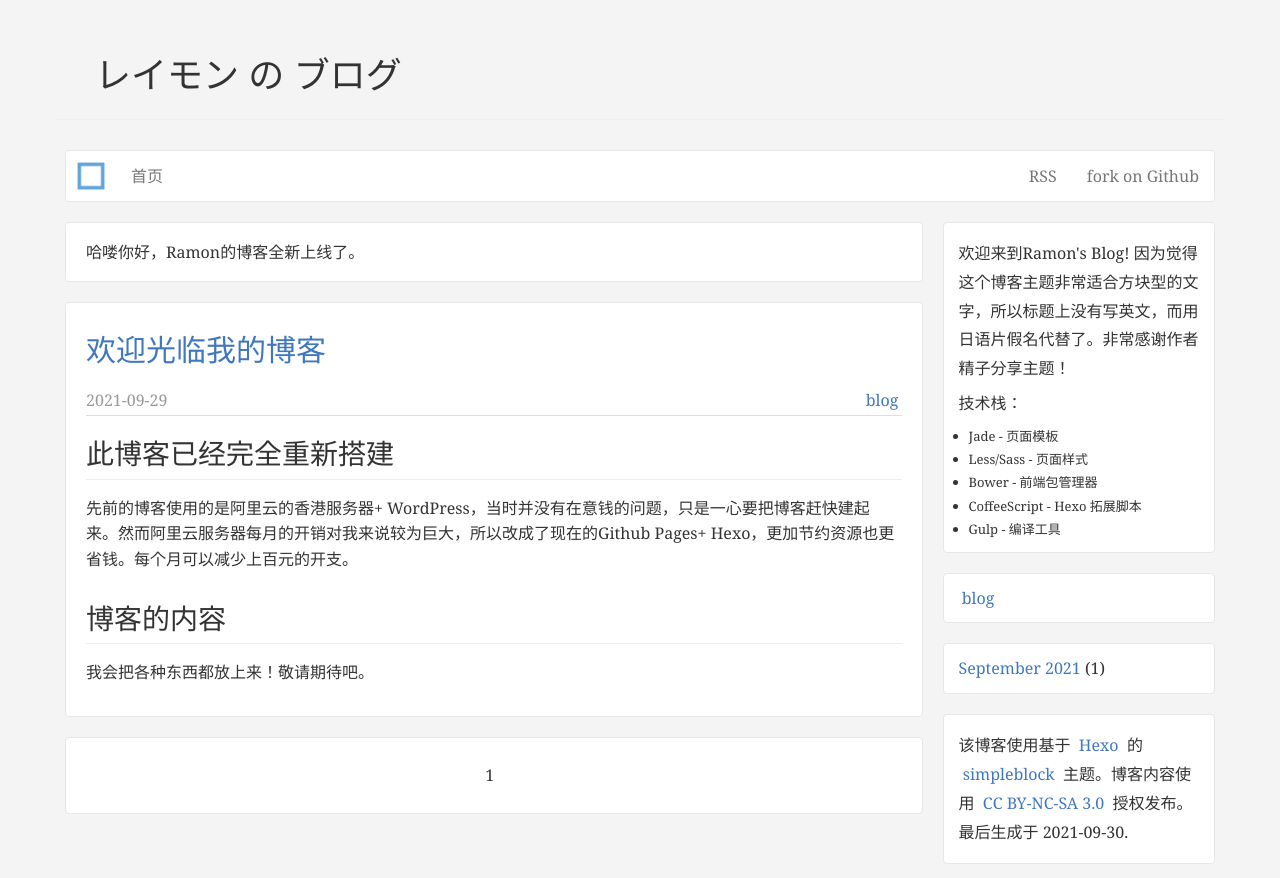
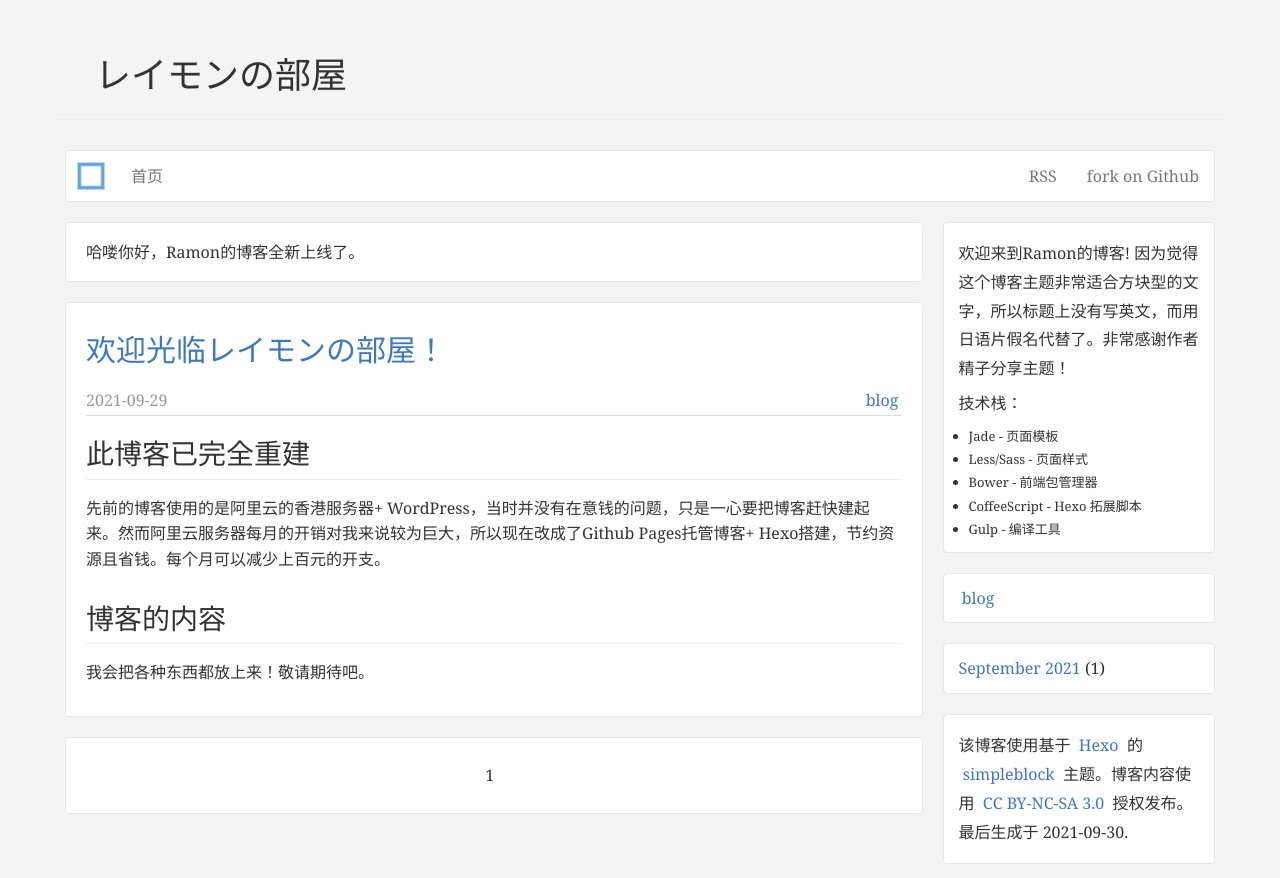
Before and after one commit to Ramonade/Ramonade.github.io, a plain HTML site: page index.html in a window 1280 px wide. Drawn offline with Linux system fonts and the light colour scheme.

Commit message:
Site updated: 2021-09-30 17:37:10

```diff
--- a/index.html
+++ b/index.html
@@ -1,6 +1,6 @@
-<!DOCTYPE html><html><head><meta charset="utf-8"><meta name="viewport" content="width=device-width, initial-scale=1"><link rel="icon" href="/favicon.png"><link rel="alternate" type="application/rss+xml" title="レイモン の ブログ" href="https://jysperm.me/atom.xml"><link rel="stylesheet" href="/styles.css"><title>レイモン の ブログ</title><meta name="generator" content="Hexo 5.4.0"></head><body><div class="container"><div class="columns page-header"><h1>レイモン の ブログ</h1></div><div class="columns"><div class="navigation"><nav class="menus-main"><a href="/" class="favicon"><img alt="レイモン の ブログ" src="/favicon.png"></a><a href="/">首页</a></nav><nav class="right menus-right"><a href="/atom.xml">RSS</a><a target="_blank" href="hexo-theme-simpleblock">fork on Github</a></nav></div></div><div class="columns"><div class="block-body column three-fourths"><div class="article-widget">哈喽你好，Ramon的博客全新上线了。</div><article><header><h2><a href="/2021/09/29/%E5%AE%8C%E5%85%A8%E9%87%8D%E6%96%B0%E6%90%AD%E5%BB%BA%E4%BA%86%E6%88%91%E7%9A%84%E5%8D%9A%E5%AE%A2/">欢迎光临我的博客</a></h2></header><div class="article-meta clearfix"><time class="left">2021-09-29</time><ul class="tags left"></ul><ul class="tags right"><li><a href="/tags/blog/">blog</a></li></ul></div><div class="markdown-body"><h2 id="此博客已经完全重新搭建"><a href="#此博客已经完全重新搭建" class="headerlink" title="此博客已经完全重新搭建"></a>此博客已经完全重新搭建</h2><p>先前的博客使用的是阿里云的香港服务器+ WordPress，当时并没有在意钱的问题，只是一心要把博客赶快建起来。然而阿里云服务器每月的开销对我来说较为巨大，所以改成了现在的Github Pages+ Hexo，更加节约资源也更省钱。每个月可以减少上百元的开支。</p>
+<!DOCTYPE html><html><head><meta charset="utf-8"><meta name="viewport" content="width=device-width, initial-scale=1"><link rel="icon" href="/favicon.png"><link rel="alternate" type="application/rss+xml" title="レイモンの部屋" href="https://jysperm.me/atom.xml"><link rel="stylesheet" href="/styles.css"><title>レイモンの部屋</title><meta name="generator" content="Hexo 5.4.0"></head><body><div class="container"><div class="columns page-header"><h1>レイモンの部屋</h1></div><div class="columns"><div class="navigation"><nav class="menus-main"><a href="/" class="favicon"><img alt="レイモンの部屋" src="/favicon.png"></a><a href="/">首页</a></nav><nav class="right menus-right"><a href="/atom.xml">RSS</a><a target="_blank" href="hexo-theme-simpleblock">fork on Github</a></nav></div></div><div class="columns"><div class="block-body column three-fourths"><div class="article-widget">哈喽你好，Ramon的博客全新上线了。</div><article><header><h2><a href="/2021/09/29/%E5%AE%8C%E5%85%A8%E9%87%8D%E6%96%B0%E6%90%AD%E5%BB%BA%E4%BA%86%E6%88%91%E7%9A%84%E5%8D%9A%E5%AE%A2/">欢迎光临レイモンの部屋！</a></h2></header><div class="article-meta clearfix"><time class="left">2021-09-29</time><ul class="tags left"></ul><ul class="tags right"><li><a href="/tags/blog/">blog</a></li></ul></div><div class="markdown-body"><h2 id="此博客已完全重建"><a href="#此博客已完全重建" class="headerlink" title="此博客已完全重建"></a>此博客已完全重建</h2><p>先前的博客使用的是阿里云的香港服务器+ WordPress，当时并没有在意钱的问题，只是一心要把博客赶快建起来。然而阿里云服务器每月的开销对我来说较为巨大，所以现在改成了Github Pages托管博客+ Hexo搭建，节约资源且省钱。每个月可以减少上百元的开支。</p>
 <h2 id="博客的内容"><a href="#博客的内容" class="headerlink" title="博客的内容"></a>博客的内容</h2><p>我会把各种东西都放上来！敬请期待吧。</p>
-</div></article><div class="archive-pagination"><div class="paginator"><span class="page-number current">1</span></div></div></div><div class="block-sidebar column one-fourth"><div class="widget text-content"><p>欢迎来到Ramon&#39;s Blog! 因为觉得这个博客主题非常适合方块型的文字，所以标题上没有写英文，而用日语片假名代替了。非常感谢作者精子分享主题！</p>
+</div></article><div class="archive-pagination"><div class="paginator"><span class="page-number current">1</span></div></div></div><div class="block-sidebar column one-fourth"><div class="widget text-content"><p>欢迎来到Ramon的博客! 因为觉得这个博客主题非常适合方块型的文字，所以标题上没有写英文，而用日语片假名代替了。非常感谢作者精子分享主题！</p>
 <p>技术栈：</p>
 <ul>
 <li>Jade - 页面模板</li>
```
Also changed, not shown: 2021/09/29/完全重新搭建了我的博客/index.html (+2 -2 lines), archives/2021/09/index.html (+2 -2 lines), archives/2021/index.html (+2 -2 lines), archives/index.html (+2 -2 lines), tags/blog/index.html (+2 -2 lines).
